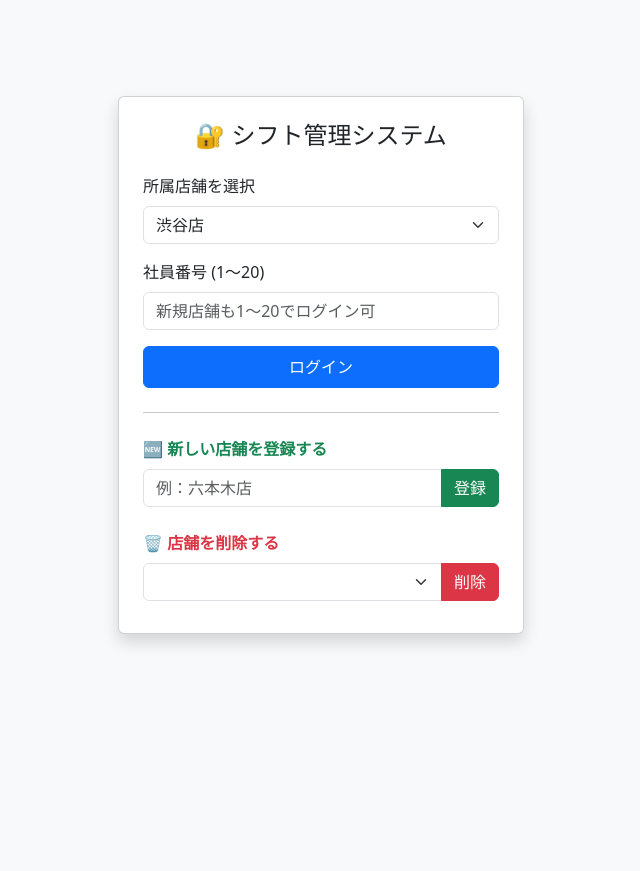
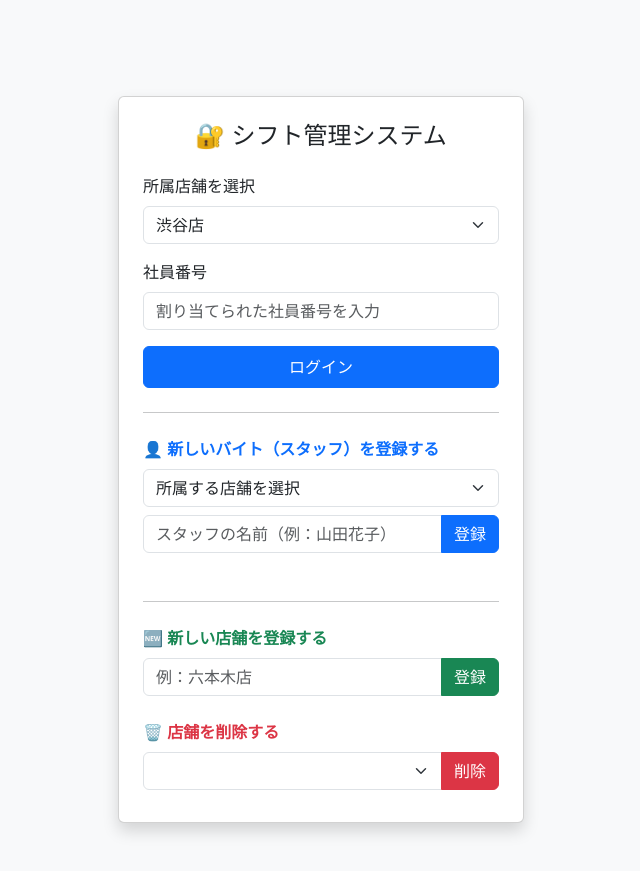
Before and after one commit to ie24n034-stack/-2-, a Flask app: page /login in a window 1280 px wide. Shown: the whole page, without its empty margins (319-959 px from the left). Before the commit the page ends 645 px from the top, so only its background shows below. Run offline with Flask 3, Linux system fonts and the light colour scheme; lists and menus that the app fills with data are empty.

Commit message:
Update login.html

```diff
--- a/templates/login.html
+++ b/templates/login.html
@@ -8,6 +8,7 @@
 <body class="bg-light container py-5" style="max-width: 430px;">
     <div class="card shadow p-4 mt-5">
         <h4 class="text-center mb-4">🔐 シフト管理システム</h4>
+
         {% with messages = get_flashed_messages(with_categories=true) %}
             {% if messages %}
                 {% for category, msg in messages %}
@@ -26,10 +27,30 @@
                 </select>
             </div>
             <div class="mb-3">
-                <label class="form-label">社員番号 (1〜20)</label>
-                <input type="number" name="staff_id" class="form-control" min="1" max="20" placeholder="新規店舗も1〜20でログイン可" required>
+                <label class="form-label">社員番号</label>
+                <input type="number" name="staff_id" class="form-control" min="1" placeholder="割り当てられた社員番号を入力" required>
             </div>
             <button type="submit" class="btn btn-primary w-100 py-2">ログイン</button>
+        </form>
+
+        <hr class="my-4">
+
+        <form action="/add_staff" method="POST" class="mb-3">
+            <div class="mb-2">
+                <label class="form-label text-primary fw-bold">👤 新しいバイト（スタッフ）を登録する</label>
+                <div class="mb-2">
+                    <select name="store_name" class="form-select" required>
+                        <option value="" disabled selected>所属する店舗を選択</option>
+                        {% for store in stores %}
+                            <option value="{{ store.store_name }}">{{ store.store_name }}</option>
+                        {% endfor %}
+                    </select>
+                </div>
+                <div class="input-group">
+                    <input type="text" name="staff_name" class="form-control" placeholder="スタッフの名前（例：山田花子）" required>
+                    <button type="submit" class="btn btn-primary">登録</button>
+                </div>
+            </div>
         </form>
 
         <hr class="my-4">
```
